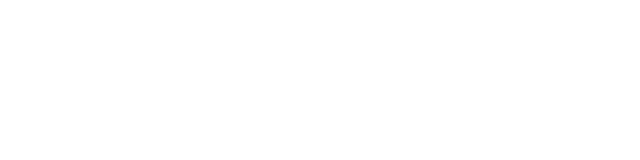
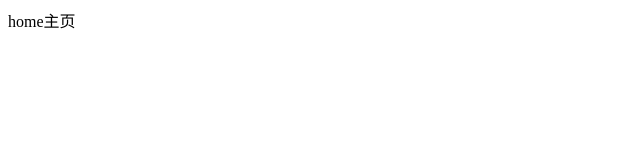
Before and after one commit to shuiruohanyu/81toutiao, a Vue app: page /#/home in a window 1280 px wide. Before the commit this address led to /#/. Shown: the top 160 px of the page, without its empty margins (0-640 px from the left). Built offline with nearby package versions, Linux system fonts and the light colour scheme; the HTML template or start-up script is replaced by a standard one.

Commit message:
新建home主页和登录主页

```diff
--- a/src/router.js
+++ b/src/router.js
@@ -1,15 +1,21 @@
 import Vue from 'vue'
 import Router from 'vue-router'
-
+import Login from './views/login'
+import Home from './views/home'
 Vue.use(Router)
 
 export default new Router({
   routes: [
-    // {
-    //   path: '/',
-    //   name: 'home',
-    //   component: Home
-    // }
+    {
+      path: '/login',
+      name: 'login',
+      component: Login
+    },
+    {
+      path: '/home',
+      name: 'home',
+      component: Home
+    }
     // {
     //   path: '/about',
     //   name: 'about',
--- /dev/null
+++ b/src/views/home/index.vue
@@ -0,0 +1,15 @@
+<template>
+  <div class='home'>
+      home主页
+  </div>
+</template>
+
+<script>
+export default {
+
+}
+</script>
+
+<style>
+
+</style>
--- /dev/null
+++ b/src/views/login/index.vue
@@ -0,0 +1,15 @@
+<template>
+  <div class='login'>
+    登录页面
+  </div>
+</template>
+
+<script>
+export default {
+
+}
+</script>
+
+<style>
+
+</style>
```
